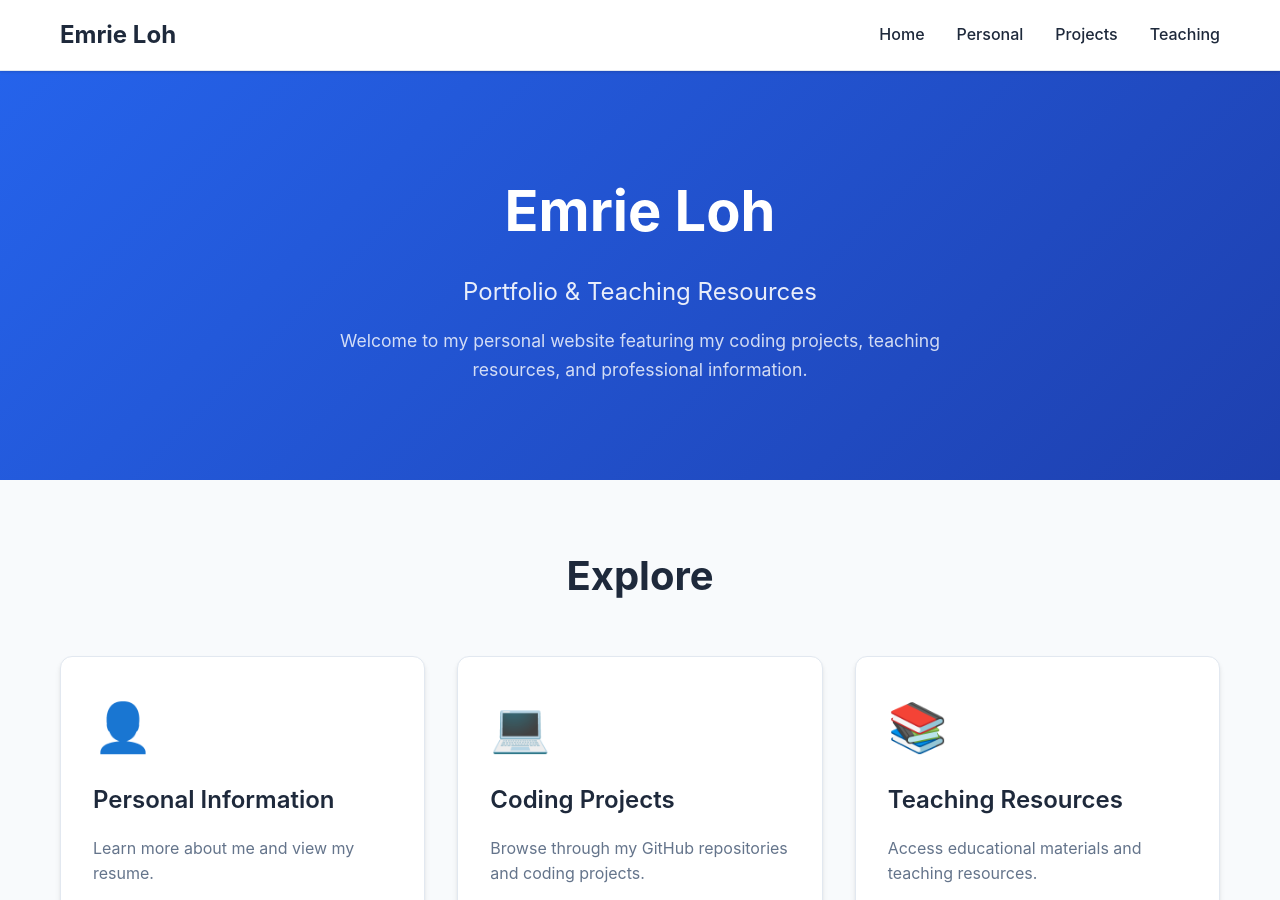
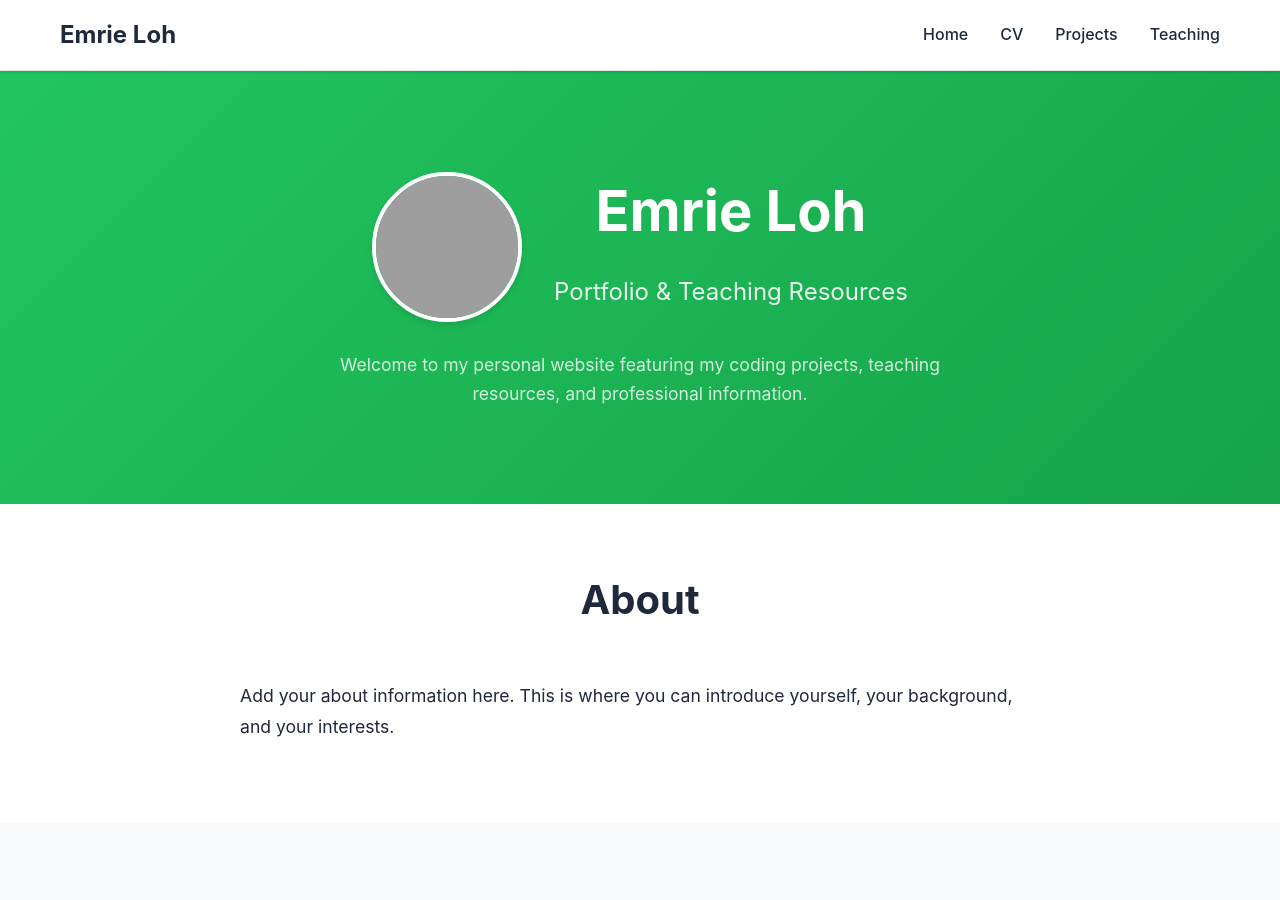
Before and after one commit to ELOH53/ELOH53.github.io, a Jekyll site: the page built from index.html, in a window 1280 px wide and 900 px high. Built offline with Jekyll 4.4.1, drawn with Linux system fonts in a browser that asks for light colours; some of the changed text lies outside the part shown; grey boxes are pictures that could not be loaded.

Commit message:
Updating from base

```diff
--- a/_config.yml
+++ b/_config.yml
@@ -7,8 +7,8 @@ github_username: ELOH53
 navigation:
   - title: Home
     url: /
-  - title: Personal
-    url: /personal.html
+  - title: CV
+    url: /cv.html
   - title: Projects
     url: /projects.html
   - title: Teaching
--- a/assets/css/style.css
+++ b/assets/css/style.css
@@ -6,8 +6,8 @@
 }
 
 :root {
-  --primary-color: #2563eb;
-  --primary-dark: #1e40af;
+  --primary-color: #22c55e;
+  --primary-dark: #16a34a;
   --secondary-color: #64748b;
   --text-color: #1e293b;
   --text-light: #64748b;
@@ -129,6 +129,33 @@ body {
 .hero-content {
   max-width: 800px;
   margin: 0 auto;
+  display: flex;
+  flex-direction: column;
+  align-items: center;
+  gap: 1.5rem;
+}
+
+.hero-profile {
+  display: flex;
+  align-items: center;
+  gap: 2rem;
+  flex-wrap: wrap;
+  justify-content: center;
+}
+
+.profile-photo {
+  width: 150px;
+  height: 150px;
+  border-radius: 50%;
+  object-fit: cover;
+  border: 4px solid white;
+  box-shadow: 0 4px 6px rgba(0, 0, 0, 0.1);
+}
+
+.hero-title-wrapper {
+  display: flex;
+  flex-direction: column;
+  align-items: center;
 }
 
 .hero-title {
@@ -148,6 +175,24 @@ body {
   opacity: 0.8;
   max-width: 600px;
   margin: 0 auto;
+}
+
+/* About Section */
+.about-section {
+  padding: 4rem 20px;
+  background-color: var(--bg-color);
+}
+
+.about-content {
+  max-width: 800px;
+  margin: 0 auto;
+  font-size: 1.1rem;
+  line-height: 1.8;
+  color: var(--text-color);
+}
+
+.about-content p {
+  margin-bottom: 1rem;
 }
 
 /* Sections Overview */
@@ -550,6 +595,16 @@ body {
     transform: rotate(-45deg) translate(7px, -6px);
   }
 
+  .hero-profile {
+    flex-direction: column;
+    gap: 1.5rem;
+  }
+
+  .profile-photo {
+    width: 120px;
+    height: 120px;
+  }
+
   .hero-title {
     font-size: 2.5rem;
   }
--- a/personal.html
+++ b/cv.html
@@ -1,11 +1,11 @@
 ---
 layout: default
-title: Personal Information
+title: CV
 ---
 
 <section class="page-header">
   <div class="container">
-    <h1 class="page-title">Personal Information</h1>
+    <h1 class="page-title">CV</h1>
   </div>
 </section>
 
--- a/index.html
+++ b/index.html
@@ -5,9 +5,23 @@ title: Home
 
 <section class="hero">
   <div class="hero-content">
-    <h1 class="hero-title">{{ site.title }}</h1>
-    <p class="hero-subtitle">Portfolio & Teaching Resources</p>
+    <div class="hero-profile">
+      <img src="/assets/images/profile.jpg" alt="Profile Photo" class="profile-photo">
+      <div class="hero-title-wrapper">
+        <h1 class="hero-title">{{ site.title }}</h1>
+        <p class="hero-subtitle">Portfolio & Teaching Resources</p>
+      </div>
+    </div>
     <p class="hero-description">Welcome to my personal website featuring my coding projects, teaching resources, and professional information.</p>
+  </div>
+</section>
+
+<section class="about-section">
+  <div class="container">
+    <h2 class="section-title">About</h2>
+    <div class="about-content">
+      <p>Add your about information here. This is where you can introduce yourself, your background, and your interests.</p>
+    </div>
   </div>
 </section>
 
@@ -17,9 +31,9 @@ title: Home
     <div class="cards-grid">
       <div class="card">
         <div class="card-icon">👤</div>
-        <h3 class="card-title">Personal Information</h3>
+        <h3 class="card-title">CV</h3>
         <p class="card-description">Learn more about me and view my resume.</p>
-        <a href="/personal.html" class="card-link">View Personal Info →</a>
+        <a href="/cv.html" class="card-link">View CV →</a>
       </div>
 
       <div class="card">
```
Also changed, not shown: Gemfile (added, +19 -0 lines), assets/js/github-projects.js (+0 -19 lines), projects.html (+0 -7 lines).
